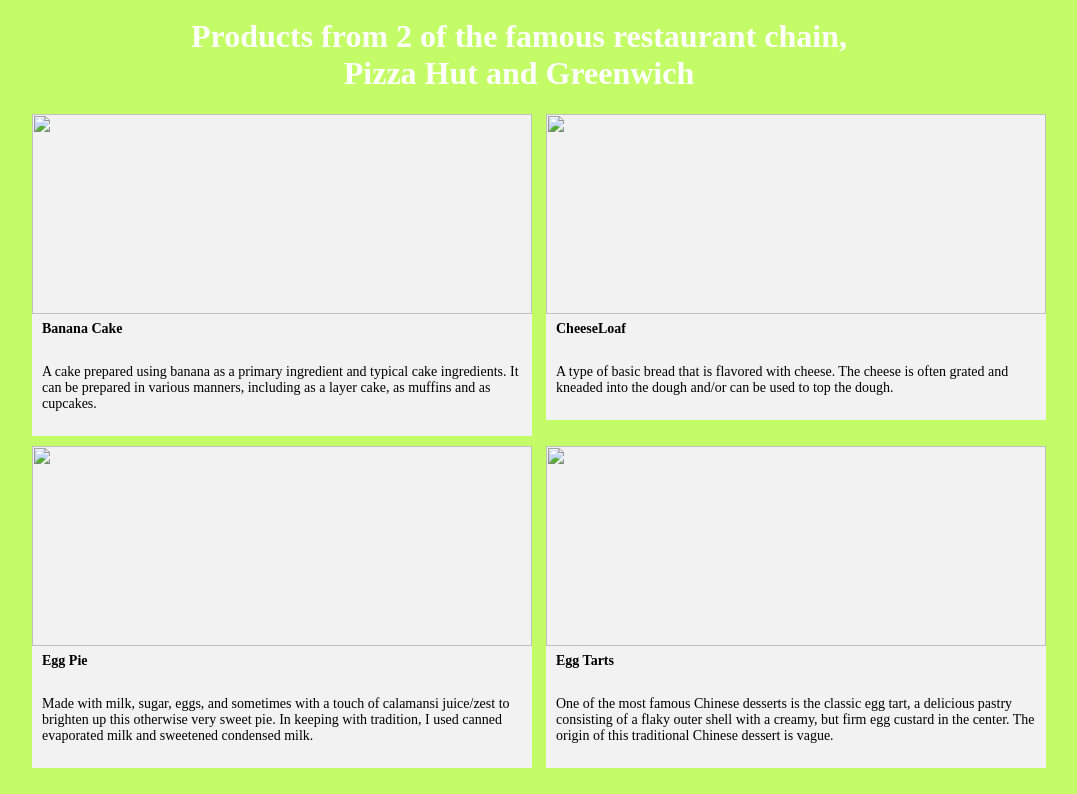
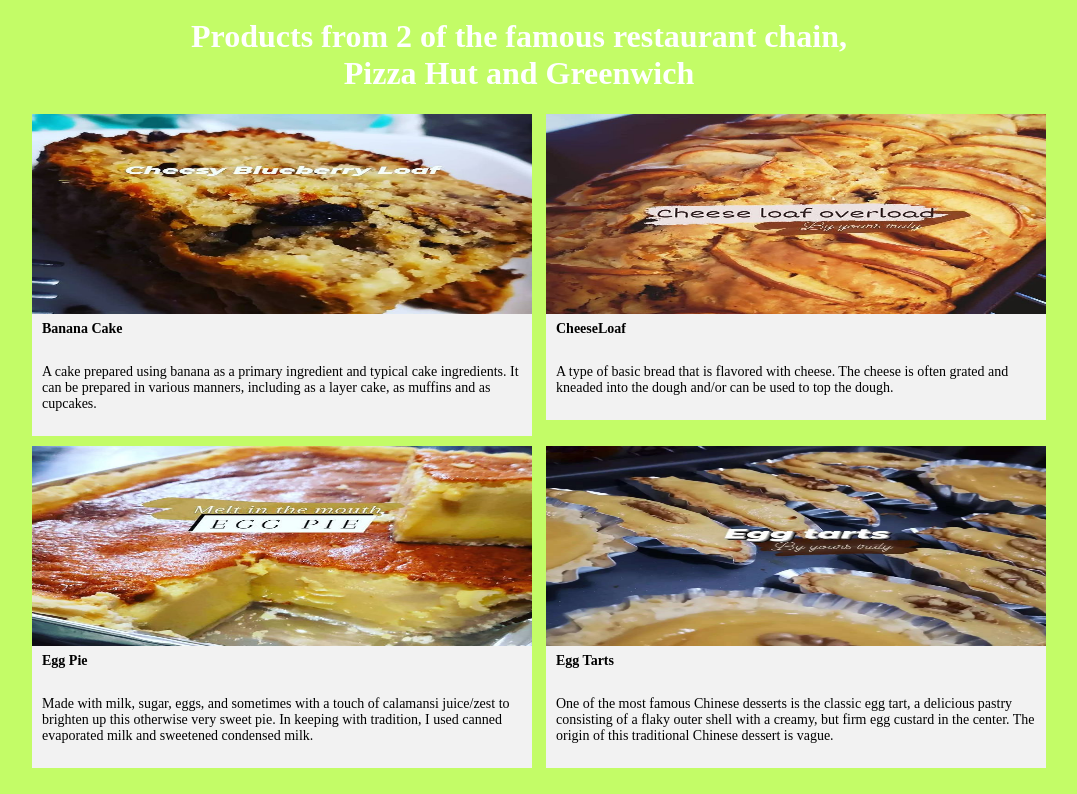
Before and after one commit to JCD117/ITEC50-BakeryHomepage, a plain HTML site: page index.html in a window 1280 px wide. Shown: the part 587-1381 px from the top of the page, without its empty margins (121-1198 px from the left). Drawn offline with Linux system fonts and the light colour scheme; a script that the page names is missing; files whose address does not match are found by name.

Commit message:
Update index.html

```diff
--- a/index.html
+++ b/index.html
@@ -79,7 +79,7 @@
                   <li>
                      <a href="https://www.greenwichdelivery.com/store-selection">
                      <div class="productImg">
-                        <img class="item" src="img/BananaCake.jpg">
+                        <img class="item" src="Images/BananaCake.jpg">
                      </div>
                      <div class="productTitle text">
                         Banana Cake
@@ -92,7 +92,7 @@
                   <li>
                      <a href="https://www.greenwichdelivery.com/store-selection">
                      <div class="productImg">
-                        <img class="item" src="img/CheeseLoaf.jpg">
+                        <img class="item" src="Images/CheeseLoaf.jpg">
                      </div>
                      <div class="productTitle text">
                         CheeseLoaf
@@ -106,7 +106,7 @@
                   <li>
                      <a href="https://www.pizzahut.com.ph/home?isShowWarning=1&callback=combo-detail/9bbe18fe-492c-4b1b-92a4-d721d04e8410" class="zoom">
                      <div class="productImg">
-                        <img class="item" src="img/EggPie.jpg">
+                        <img class="item" src="Images/EggPie.jpg">
                      </div>
                      <div class="productTitle text">
                         Egg Pie
@@ -119,7 +119,7 @@
                   <li>
                      <a href="https://www.pizzahut.com.ph/home?isShowWarning=1&callback=combo-detail/20ceb5e0-3271-48aa-9821-d050eb4d14fe">
                      <div class="productImg">
-                        <img class="item" src="img/Egg Tarts.jpg">
+                        <img class="item" src="Images/Egg Tarts.jpg">
                      </div>
                      <div class="productTitle text">
                         Egg Tarts
```
